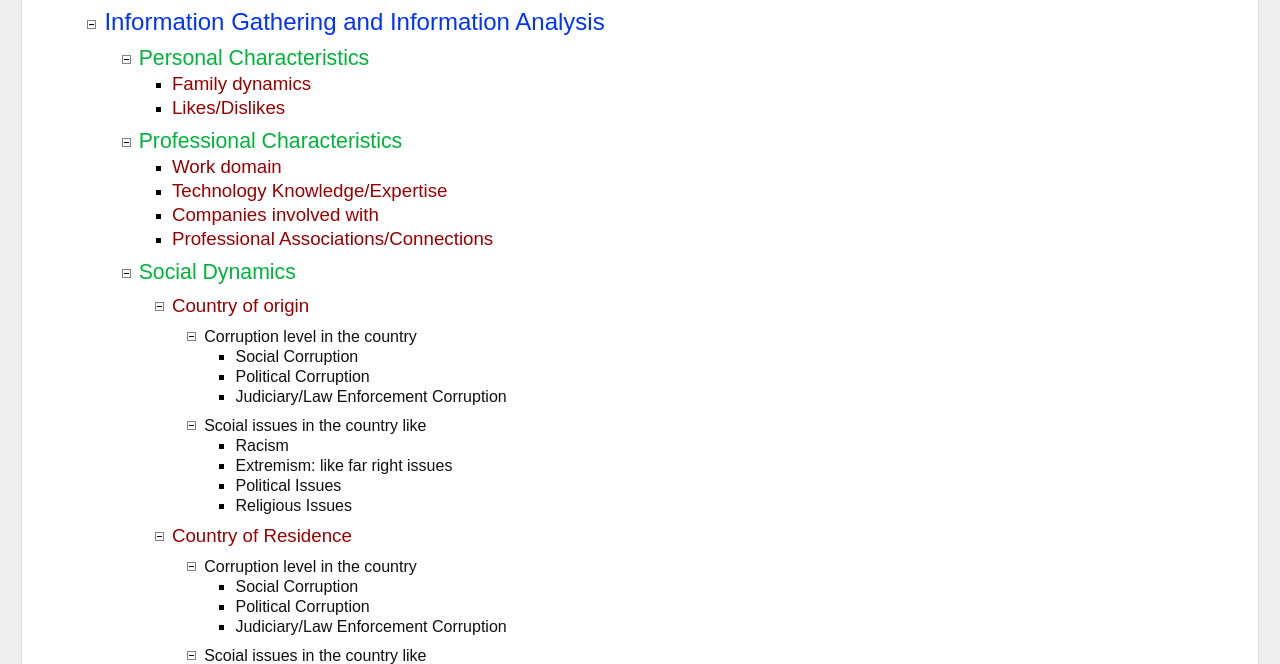
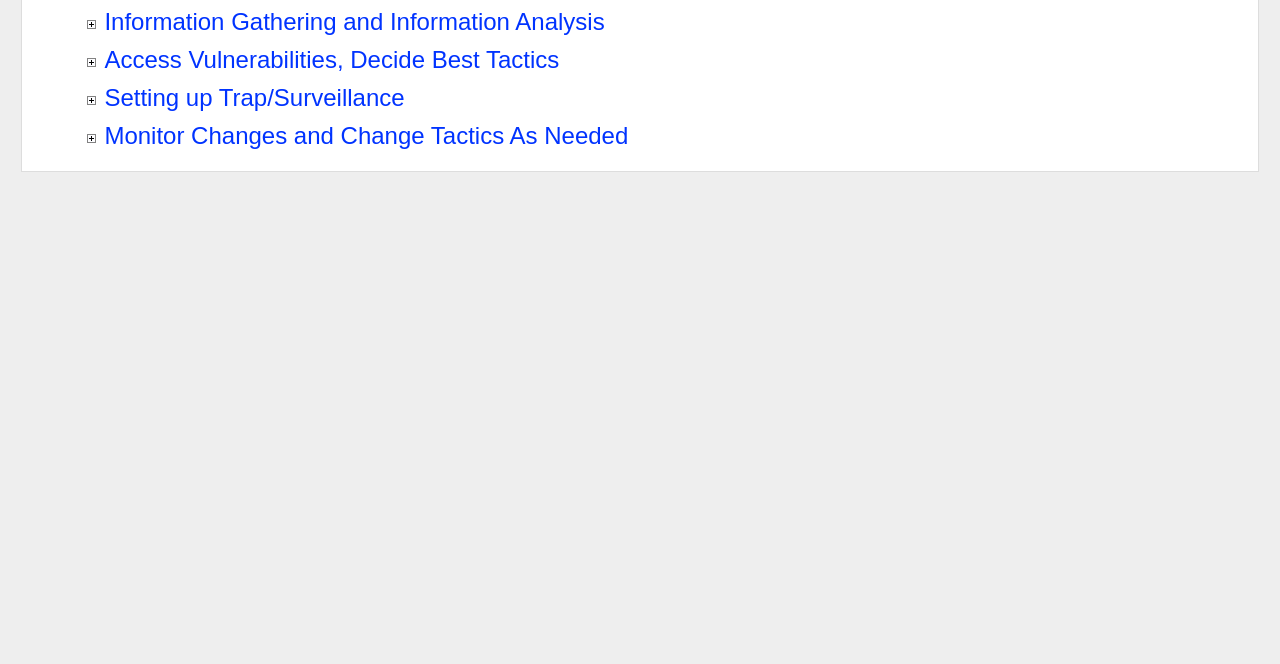
Before and after one commit to MukeshKumarSingh1/Human-Hacking-Framework, a plain HTML site: page index.html in a window 1280 px wide. Shown: the part 66-730 px from the top of the page. Drawn offline with Linux system fonts and the light colour scheme; files whose address does not match are found by name.

Commit message:
Update index.html

```diff
--- a/index.html
+++ b/index.html
@@ -4,8 +4,8 @@
 <a onclick="collapseAll(document.getElementById('base'))" href="#">Collapse</a></div><div class="basetext" id="base"><ul>
 	<li class="col" id="FMID_81952449FM"><div class="nodecontent" style="color:#000000;font-size:167%;">Human Hacking Framework</div>
 		<ul class="subexp">
-	<li class="col" id="FMID_1875563927FM"><div class="nodecontent" style="color:#0033ff;font-size:150%;">Information Gathering and Information Analysis</div>
-		<ul class="subexp">
+	<li class="exp" id="FMID_1875563927FM"><div class="nodecontent" style="color:#0033ff;font-size:150%;">Information Gathering and Information Analysis</div>
+		<ul class="sub">
 	<li class="col" id="FMID_1770334169FM"><div class="nodecontent" style="color:#00b439;font-size:133%;">Personal Characteristics</div>
 		<ul class="subexp">
 	<li class="basic" id="FMID_377616891FM"><div class="nodecontent" style="color:#990000;font-size:117%;">Family dynamics</div></li>
@@ -73,8 +73,8 @@
 	<li class="basic" id="FMID_1744792677FM"><div class="nodecontent" style="color:#111111;">Side Hussle</div></li>
 	<li class="basic" id="FMID_1847664427FM"><div class="nodecontent" style="color:#111111;">Social Security Support(if any)</div></li></ul></li>
 	<li class="basic" id="FMID_1151975880FM"><div class="nodecontent" style="color:#990000;font-size:117%;">Previous Income History(if any)</div></li></ul></li></ul></li>
-	<li class="col" id="FMID_1875333270FM"><div class="nodecontent" style="color:#0033ff;font-size:150%;">Access Vulnerabilities, Decide Best Tactics</div>
-		<ul class="subexp">
+	<li class="exp" id="FMID_1875333270FM"><div class="nodecontent" style="color:#0033ff;font-size:150%;">Access Vulnerabilities, Decide Best Tactics</div>
+		<ul class="sub">
 	<li class="basic" id="FMID_740393415FM"><div class="nodecontent" style="color:#00b439;font-size:133%;">Social Survelliance</div></li>
 	<li class="basic" id="FMID_1971819474FM"><div class="nodecontent" style="color:#00b439;font-size:133%;">Physical Surveillance</div></li>
 	<li class="basic" id="FMID_1743923366FM"><div class="nodecontent" style="color:#00b439;font-size:133%;">Financial Survellaince</div></li>
@@ -89,8 +89,8 @@
 	<li class="basic" id="FMID_1192145524FM"><div class="nodecontent" style="color:#990000;font-size:117%;">Social Media Profiles and connection</div></li>
 	<li class="basic" id="FMID_1639618629FM"><div class="nodecontent" style="color:#990000;font-size:117%;">Websites if any</div></li></ul></li>
 	<li class="basic" id="FMID_553918992FM"><div class="nodecontent" style="color:#00b439;font-size:133%;">How the Human Psychology And Behavior Changes</div></li></ul></li>
-	<li class="col" id="FMID_1443300259FM"><div class="nodecontent" style="color:#0033ff;font-size:150%;">Setting up Trap/Surveillance</div>
-		<ul class="subexp">
+	<li class="exp" id="FMID_1443300259FM"><div class="nodecontent" style="color:#0033ff;font-size:150%;">Setting up Trap/Surveillance</div>
+		<ul class="sub">
 	<li class="col" id="FMID_1287316014FM"><div class="nodecontent" style="color:#00b439;font-size:133%;">Social Trap</div>
 		<ul class="subexp">
 	<li class="col" id="FMID_1016588066FM"><div class="nodecontent" style="color:#990000;font-size:117%;">Friend Circle</div>
@@ -185,8 +185,8 @@
 		<ul class="subexp">
 	<li class="basic" id="FMID_1166228674FM"><div class="nodecontent" style="color:#111111;">Movement of trained resource near crime scene</div></li>
 	<li class="basic" id="FMID_864386589FM"><div class="nodecontent" style="color:#111111;">Sometimes for risk transfer form one country/company to another</div></li></ul></li></ul></li></ul></li>
-	<li class="col" id="FMID_641416910FM"><div class="nodecontent" style="color:#0033ff;font-size:150%;">Monitor Changes and Change Tactics As Needed</div>
-		<ul class="subexp">
+	<li class="exp" id="FMID_641416910FM"><div class="nodecontent" style="color:#0033ff;font-size:150%;">Monitor Changes and Change Tactics As Needed</div>
+		<ul class="sub">
 	<li class="basic" id="FMID_298676924FM"><div class="nodecontent" style="color:#00b439;font-size:133%;">Changes in Social Dynamics</div></li>
 	<li class="basic" id="FMID_1657016448FM"><div class="nodecontent" style="color:#00b439;font-size:133%;">Chnages i Technoloical Dynamics</div></li>
 	<li class="basic" id="FMID_88833527FM"><div class="nodecontent" style="color:#00b439;font-size:133%;">Escalation to Law Enforcement</div></li>
```
